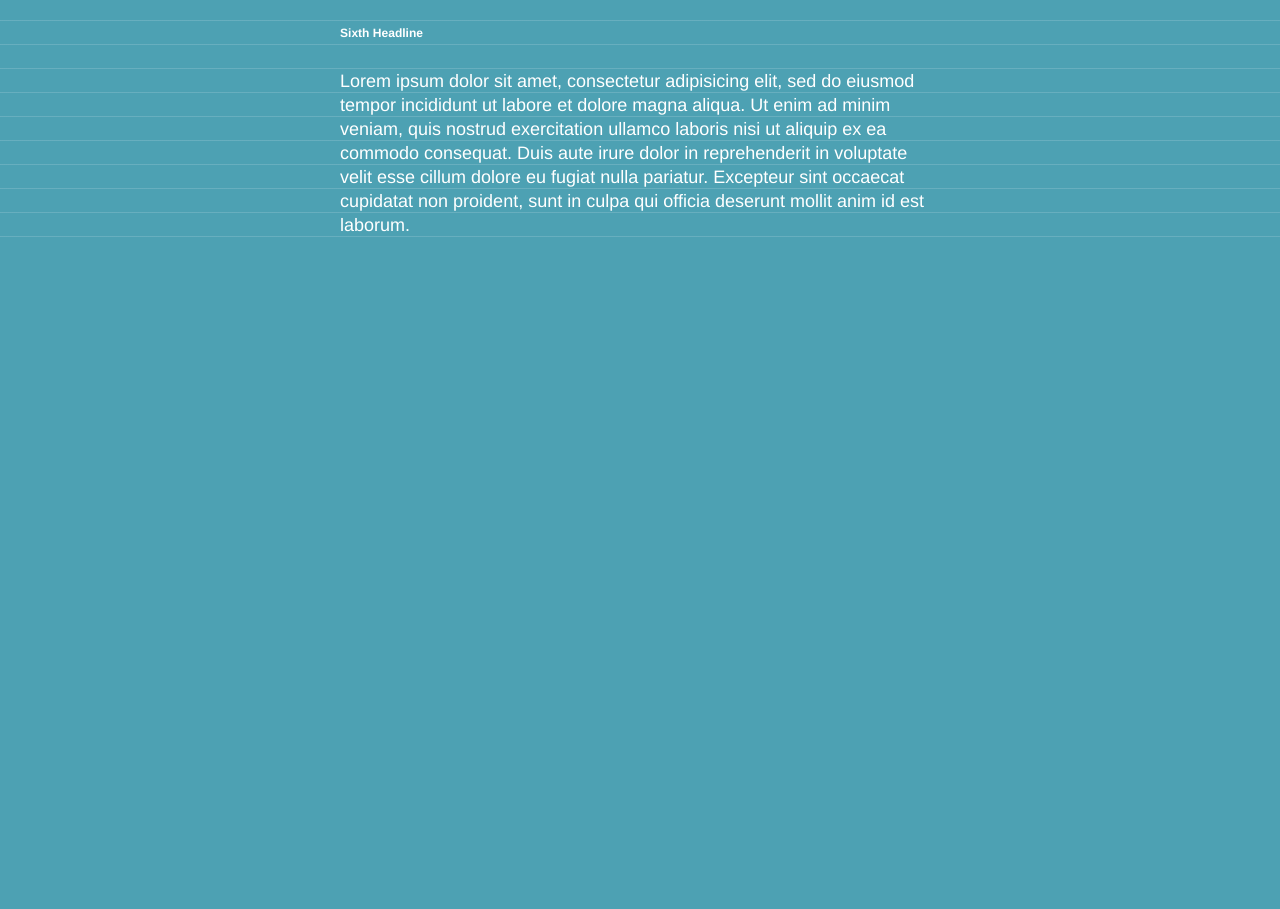
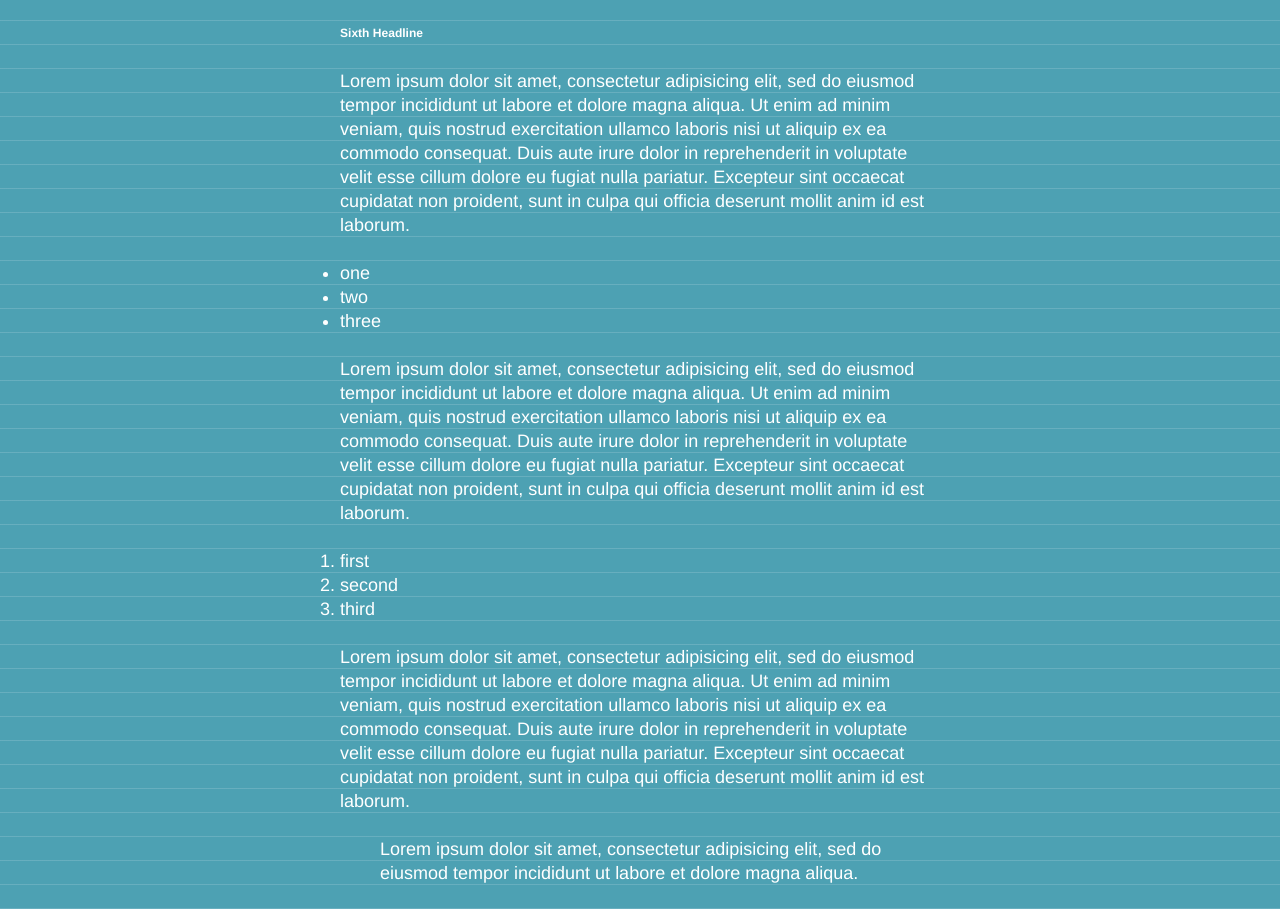
Before and after one commit to maxhoffmann/font-playground, a website: page index.html in a window 1280 px wide. Shown: the part 1203-2112 px from the top of the page. Before the commit the page ends 1458 px from the top, so only its background shows below. Drawn offline with nearby package versions, Linux system fonts and the light colour scheme.

Commit message:
add ul, ol and blockquote to example html

```diff
--- a/index.html
+++ b/index.html
@@ -94,6 +94,35 @@
 		consequat. Duis aute irure dolor in reprehenderit in voluptate velit esse
 		cillum dolore eu fugiat nulla pariatur. Excepteur sint occaecat cupidatat non
 		proident, sunt in culpa qui officia deserunt mollit anim id est laborum.</p>
+
+		<ul>
+			<li>one</li>
+			<li>two</li>
+			<li>three</li>
+		</ul>
+
+		<p>Lorem ipsum dolor sit amet, consectetur adipisicing elit, sed do eiusmod
+		tempor incididunt ut labore et dolore magna aliqua. Ut enim ad minim veniam,
+		quis nostrud exercitation ullamco laboris nisi ut aliquip ex ea commodo
+		consequat. Duis aute irure dolor in reprehenderit in voluptate velit esse
+		cillum dolore eu fugiat nulla pariatur. Excepteur sint occaecat cupidatat non
+		proident, sunt in culpa qui officia deserunt mollit anim id est laborum.</p>
+
+		<ol>
+			<li>first</li>
+			<li>second</li>
+			<li>third</li>
+		</ol>
+
+		<p>Lorem ipsum dolor sit amet, consectetur adipisicing elit, sed do eiusmod
+		tempor incididunt ut labore et dolore magna aliqua. Ut enim ad minim veniam,
+		quis nostrud exercitation ullamco laboris nisi ut aliquip ex ea commodo
+		consequat. Duis aute irure dolor in reprehenderit in voluptate velit esse
+		cillum dolore eu fugiat nulla pariatur. Excepteur sint occaecat cupidatat non
+		proident, sunt in culpa qui officia deserunt mollit anim id est laborum.</p>
+
+		<blockquote>Lorem ipsum dolor sit amet, consectetur adipisicing elit, sed do eiusmod
+		tempor incididunt ut labore et dolore magna aliqua.</blockquote>
 	</section>
 
 	<div id="external"></div>
--- a/less/typography.less
+++ b/less/typography.less
@@ -2,3 +2,13 @@ h1,h2,h3,h4,h5,h6 {
 	margin: 24px 0;
 	line-height: 24px;
 }
+
+ul,ol {
+	margin: 24px 0;
+	padding: 0;
+}
+
+blockquote {
+	margin-top: 24px;
+	margin-bottom: 24px;
+}
```
